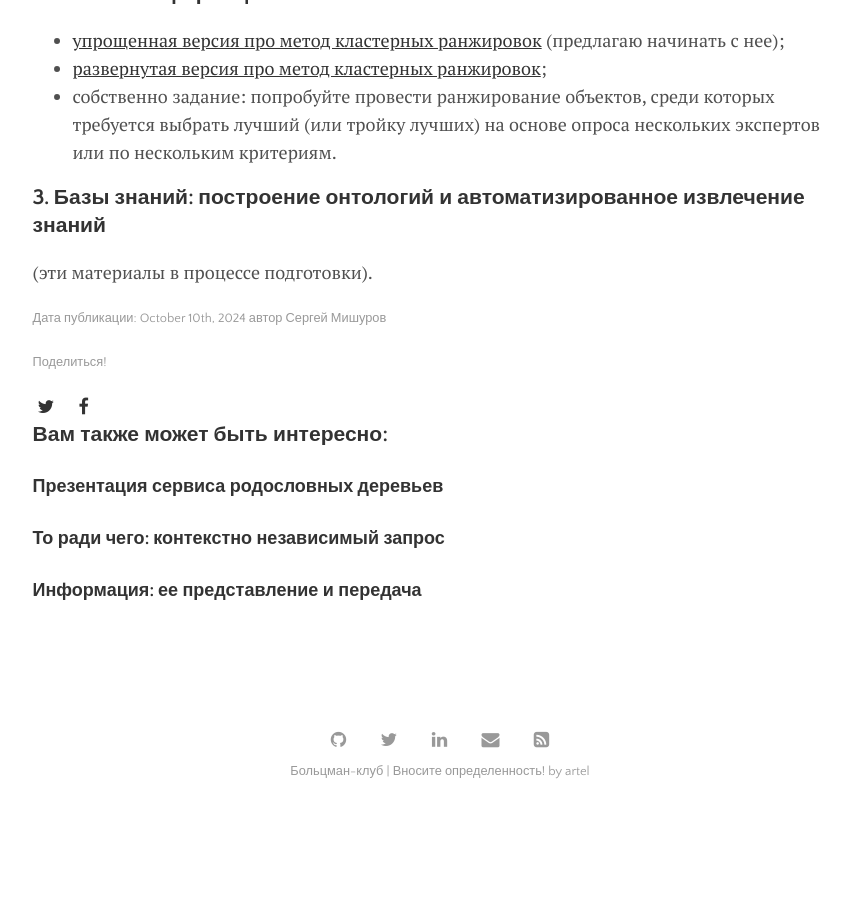
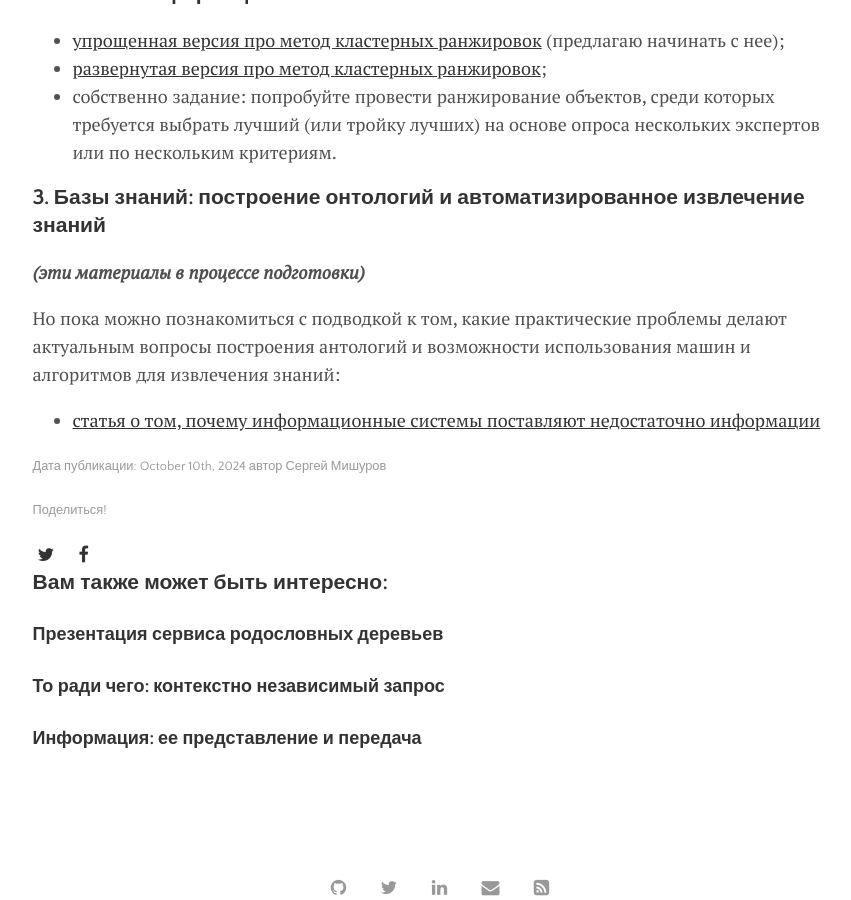
Before and after one commit to kontur32/Boltzmann, a Jekyll site: the page built from _posts/events/2024-10-10-условная-энтропия.md, in a window 1280 px wide and 900 px high, scrolled down 1468 px. Shown: the whole window, without its empty margins (200-1051 px from the left). Built offline with Jekyll 4.4.1, drawn with Linux system fonts in a browser that asks for light colours; formulas are drawn with MathJax 3; before the commit the page ends 2285 px from its top, so only the background shows below that.

Commit message:
обновил ссылки

```diff
--- a/_posts/events/2024-10-10-условная-энтропия.md
+++ b/_posts/events/2024-10-10-условная-энтропия.md
@@ -33,4 +33,7 @@ annotation: Материалы занятия по использованию э
 
 ### 3. Базы знаний: построение онтологий и автоматизированное извлечение знаний
 
-(эти материалы в процессе подготовки).
+***(эти материалы в процессе подготовки)***
+
+Но пока можно познакомиться с подводкой к том, какие практические проблемы делают актуальным вопросы построения антологий и возможности использования машин и алгоритмов для извлечения знаний:
+-  [статья о том, почему информационные системы поставляют недостаточно информации](informacia-predstavlenie-i-peredacha)
```
Also changed, not shown: _posts/2023-04-01-информация-и-ее-передача.md (+1 -1 lines).
